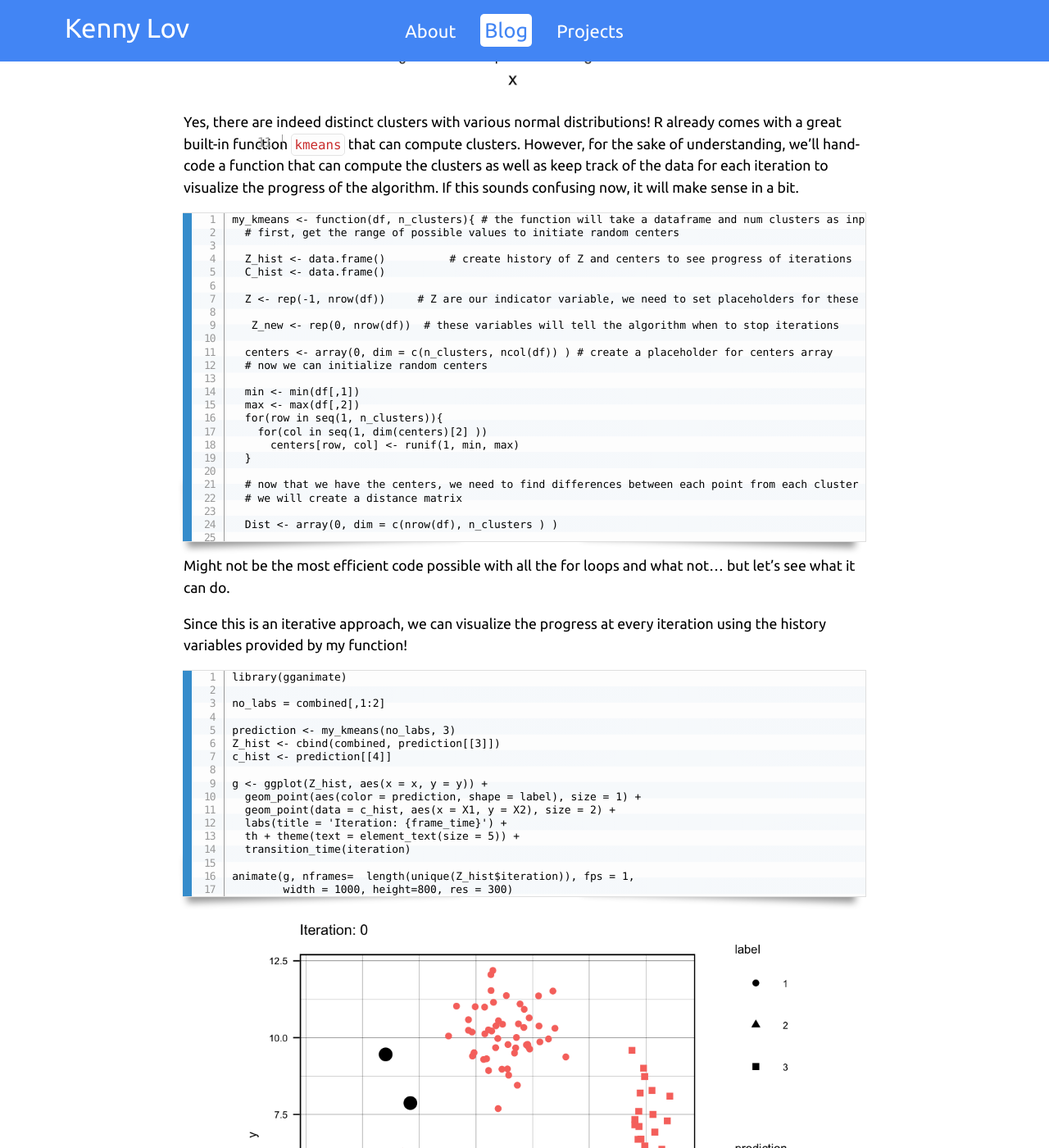
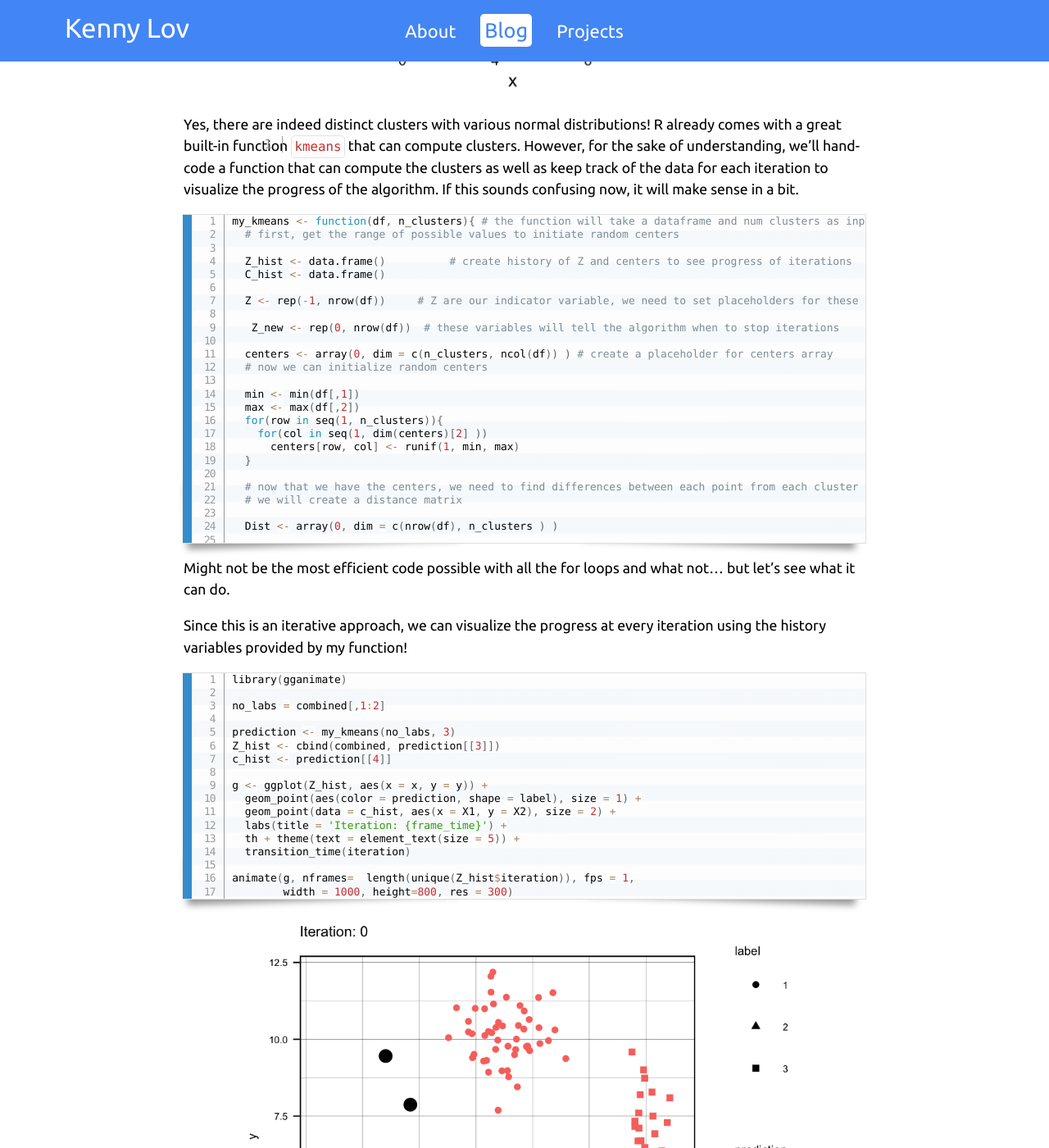
Before and after one commit to clfkenny/clfkenny.github.io, a Jekyll site: the page built from projects/kmeans_intro/index.md, in a window 1280 px wide and 1400 px high, scrolled down 1463 px. Shown: the whole window at 82% size. Built offline with Jekyll 4.4.1, drawn with Linux system fonts in a browser that asks for light colours; some web fonts are replaced; formulas are drawn with MathJax 3; our own code applies the rules of GitHub Pages for plain Markdown files; some of the changed text lies outside the part shown.

Commit message:
fixing md

````diff
--- a/projects/kmeans_intro/index.md
+++ b/projects/kmeans_intro/index.md
@@ -3,27 +3,36 @@ layout: projects
 
 ---
 
-**Introduction to K-Means Clustering (IN PROGRESS)**
-====================================================
+
+
+# **Introduction to K-Means Clustering (IN PROGRESS)**
 
 <link rel="stylesheet" type="text/css" href="/projects/kmeans_intro/kmeans.css">
+
 <p style="text-align:center;">
+
 <em>Kenny Lov</em><br><br>
-</p>
-This is the function the algorithm aims to minimize:
-<p>
-$$\min_{C_1,...,C_K}\sum^{K}_{k=1}W(C_k)$$
-
-Testinng LaTeX in line ... $\min_{C_1,...,C_K}\sum^{K}_{k=1}W(C_k)$
 
 </p>
-First, let's used a contrived *toy* example to better understand this
+
+This is the function the algorithm aims to minimize:
+
+<p>
+
+\[\min_{C_1,...,C_K}\sum^{K}_{k=1}W(C_k)\]
+
+Testing LaTeX in line … \(\min_{C_1,...,C_K}\sum^{K}_{k=1}W(C_k)\)
+
+</p>
+
+First, let’s used a contrived *toy* example to better understand this
 topic. k-means clustering works better if the clusters are spherical and
-normally distributed. For this example, we'll create a small, arbitrary
+normally distributed. For this example, we’ll create a small, arbitrary
 dataset with 5 different clusters (5 populations with different means
-and variances).
+and
+variances).
 
-``` {.r}
+``` r
 # first create individual clusters with different distribution parameters
 set.seed(123) # setting a seed for reproducibility
 
@@ -43,10 +52,10 @@ combined <- rbind(df1, df2, df3)
 combined$label <- as.factor(combined$label) # label must be converted into a factor since it will be interpreted as a continuous variable, which it is not.
 ```
 
-Now that we've created this *toy* dataset, let's visualize it and
-confirm that we've indeed created distinct clusters.
+Now that we’ve created this *toy* dataset, let’s visualize it and
+confirm that we’ve indeed created distinct clusters.
 
-``` {.r}
+``` r
 library(ggplot2)
 th <- theme_linedraw() # setting the theme for the plots
 tiff('./images/plot1.tiff', units="in", width=5, height=3, res=300)
@@ -62,13 +71,14 @@ garb <- dev.off()
 ![](./images/plot1.png)
 
 Yes, there are indeed distinct clusters with various normal
-distributions! R already comes with a great built-in function `kmeans`
-that can compute clusters. However, for the sake of understanding, we'll
+distributions\! R already comes with a great built-in function `kmeans`
+that can compute clusters. However, for the sake of understanding, we’ll
 hand-code a function that can compute the clusters as well as keep track
 of the data for each iteration to visualize the progress of the
-algorithm. If this sounds confusing now, it will make sense in a bit.
+algorithm. If this sounds confusing now, it will make sense in a
+bit.
 
-``` {.r}
+``` r
 my_kmeans <- function(df, n_clusters){ # the function will take a dataframe and num clusters as input
   # first, get the range of possible values to initiate random centers
 
@@ -135,12 +145,12 @@ my_kmeans <- function(df, n_clusters){ # the function will take a dataframe and
 ```
 
 Might not be the most efficient code possible with all the for loops and
-what not... but let's see what it can do.
+what not… but let’s see what it can do.
 
 Since this is an iterative approach, we can visualize the progress at
-every iteration using the history variables provided by my function!
+every iteration using the history variables provided by my function\!
 
-``` {.r}
+``` r
 library(gganimate)
 
 no_labs = combined[,1:2]
@@ -160,7 +170,7 @@ animate(g, nframes=  length(unique(Z_hist$iteration)), fps = 1,
         width = 1000, height=800, res = 300)
 ```
 
-![](images/unnamed-chunk-5-1.gif)
+![](images/unnamed-chunk-5-1.gif)<!-- -->
 
 This animation essentially shows each step the algorithm takes to make
 its decision of which points are closest to each centroid. As you can
@@ -171,10 +181,11 @@ came from. We can see that the algorithm does a really good job in
 finding the centers for each group that we manually created, although
 there are some that are wrongly grouped.
 
-Final Result (as a sanity check, let's compare with R's built in
-`kmeans` function):
+Final Result (as a sanity check, let’s compare with R’s built in
+`kmeans`
+function):
 
-``` {.r}
+``` r
 combined$predicted <- as.factor(prediction[[1]]) # remeber to convert the integer values to  factors
 centers <- prediction[[2]]
 
@@ -208,12 +219,12 @@ garb <- dev.off()
 The difference in colors between the two graphs is simply an artifact of
 the random initialization of the centroids. Even though some clusters
 are different colors, the points are actually clustered the same in both
-`my_kmeans` and R's `kmeans`. So it work!
+`my_kmeans` and R’s `kmeans`. So it work\!
 
-Now let's compare the centers that the algorithm found to the actual
+Now let’s compare the centers that the algorithm found to the actual
 centers that we created.
 
-``` {.r}
+``` r
 predicted_centers <- tail(c_hist, 3)[,-3] # k-means predicted centers
 predicted_centers$real <- 'predicted'
 
@@ -239,25 +250,27 @@ garb <- dev.off()
 Although the predicted cluster centers are not perfectly on top of the
 real centers (due to the random nature of the sampling), they are very
 close to each other, showing that the algorithm does work when there are
-distinct clusters!
+distinct clusters\!
 
 Since in this case our labels are known, we can caclulate the confusion
 matrix for the prediction of this algorithm.
 
-Now... you might be wondering *how do I determine the number of
-clusters?!* Well, there are multiple ways of doing so. In our case, we
+Now… you might be wondering *how do I determine the number of
+clusters?\!* Well, there are multiple ways of doing so. In our case, we
 decided on three clusters because we knew ahead of time that there would
 be three clustered, since we generated the data. Here are some ways I
 can think of:
 
 1.  Domain knowledge. Ideally, you should be familiar with the data
-    you're working with and should have a sense of the number of
+    you’re working with and should have a sense of the number of
     clusters in your data.
 2.  Create a scree plot. Plot the number of clusters against the total
-    squared distance of each point from its respective centroid. Let's
+    squared distance of each point from its respective centroid. Let’s
     see an example of this.
 
-``` {.r}
+<!-- end list -->
+
+``` r
 # first create function to determine total distance from clusters
 # pass in the data (raw data), the predicted labels from k means, and the centers
 find_distances <- function(data, predicted_labs, centers){
@@ -286,9 +299,9 @@ find_distances(no_labs, predicted_labs, centers)
 
     ## [1] 385.0495
 
-Great, now let's see how we can use a scree plot to our advantage!
+Great, now let’s see how we can use a scree plot to our advantage\!
 
-``` {.r}
+``` r
 lab_hist <- data.frame() # initialize histories
 cen_hist <- data.frame()
 dist_hist <- data.frame()
@@ -336,10 +349,11 @@ animate(g, nframes =  num_clusters, fps = 1,
         width = 1000, height=800, res = 300)
 ```
 
+![](images/unnamed-chunk-9-1.gif)<!-- -->
 
-     Cluster \# Effect on Sq. Dist          Scree Plot
-  ----------------------------------- -----------------------
-   ![](images/unnamed-chunk-9-1.gif)   ![](images/scree.png)
+|   Cluster \# Effect on Sq. Dist   |      Scree Plot       |
+| :-------------------------------: | :-------------------: |
+| ![](images/unnamed-chunk-9-1.gif) | ![](images/scree.png) |
 
-Now, since this is a *boring* example, let's use a more interesting
-dataset!
+Now, since this is a *boring* example, let’s use a more interesting
+dataset\!
--- a/projects/kmeans_intro/kmeans_intro.Rmd
+++ b/projects/kmeans_intro/kmeans_intro.Rmd
@@ -3,7 +3,7 @@ title: Introduction to K-means Clustering
 author: Kenny Lov
 output:
   md_document:
-    variant: markdown
+    variant: gfm
 
 knit: (function(inputFile, encoding) {
       rmarkdown::render(inputFile,
@@ -34,7 +34,7 @@ This is the function the algorithm aims to minimize:
 <p>
 $$\min_{C_1,...,C_K}\sum^{K}_{k=1}W(C_k)$$
 
-Testinng LaTeX in line ... \(\min_{C_1,...,C_K}\sum^{K}_{k=1}W(C_k)\)
+Testing LaTeX in line ... \(\min_{C_1,...,C_K}\sum^{K}_{k=1}W(C_k)\)
 
 </p>
 
````
Also changed, not shown: projects/kmeans_intro/images/plot1.png, projects/kmeans_intro/images/plot2.png, projects/kmeans_intro/images/plot3.png, projects/kmeans_intro/images/scree.png.
